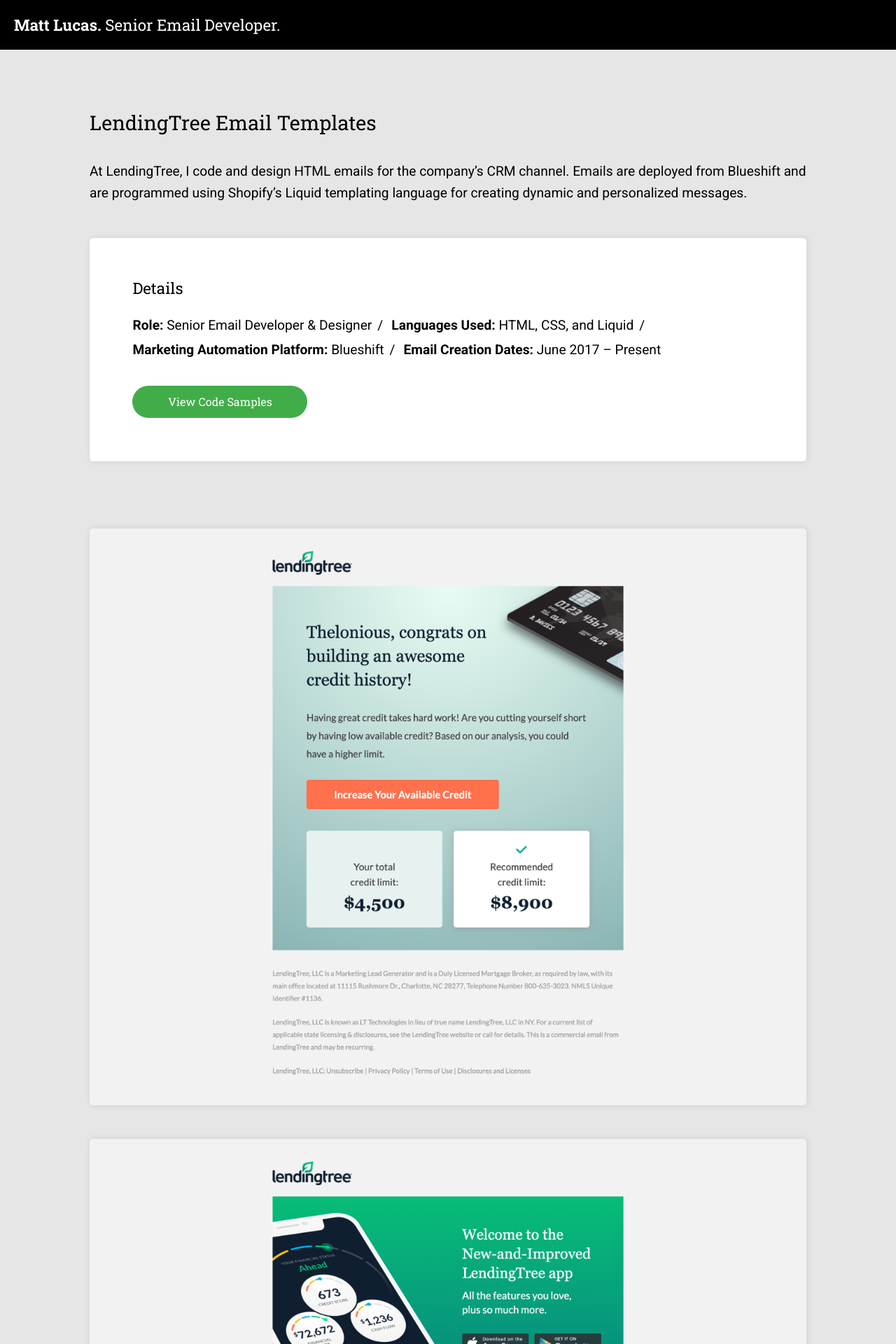
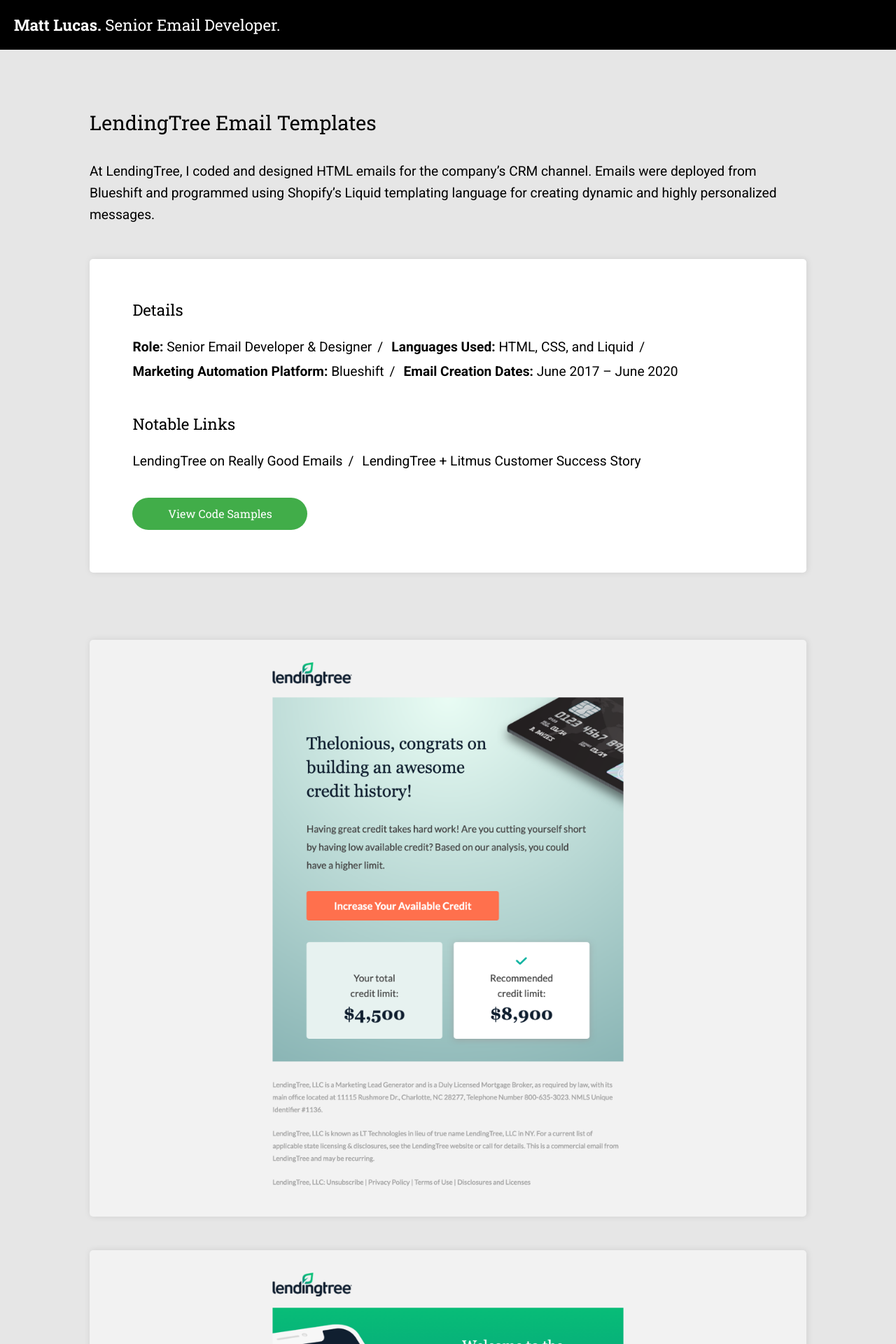
Before and after one commit to mattdavidlucas/mattdavidlucas.github.io, a Jekyll site: the page built from lendingtree-email-templates.html, in a window 1280 px wide. Shown: the top 1920 px of the page at 70% size. Built offline with Jekyll 4.4.1, drawn with Linux system fonts in a browser that asks for light colours; nearby versions of some CDN libraries.

Commit message:
Update LendingTree portfolio page.

```diff
--- a/_sass/_layout.scss
+++ b/_sass/_layout.scss
@@ -298,6 +298,15 @@
 					}
 				}
 			}
+
+			a {
+				text-decoration: none;
+				&:visited { color: #000; }
+				&:hover {
+					color: $hoverColor;
+					text-decoration: underline;
+				}
+			}
 		}
 
 		strong {
--- a/_sass/_typography.scss
+++ b/_sass/_typography.scss
@@ -128,6 +128,8 @@
 			font-size: 1.4em;
 			margin: 0 0 1.2em;
 		}
+
+		& + ul + h4 { margin-top: 2em; }
 	}
 
 	p {
--- a/lendingtree-email-templates.html
+++ b/lendingtree-email-templates.html
@@ -2,13 +2,13 @@
 layout: page
 title: LendingTree Email Templates
 permalink: /work/lendingtree-email-templates/
-details: "<strong>Role:</strong> Senior Email Developer &amp; Designer|<strong>Languages Used:</strong> HTML, CSS, and Liquid|<strong>Marketing Automation Platform:</strong> Blueshift|<strong>Email Creation Dates:</strong> June 2017 &ndash; Present"
+details: "<strong>Role:</strong> Senior Email Developer &amp; Designer|<strong>Languages Used:</strong> HTML, CSS, and Liquid|<strong>Marketing Automation Platform:</strong> Blueshift|<strong>Email Creation Dates:</strong> June 2017 &ndash; June 2020"
 ---
 
 {% assign project_details = page.details | split: "|" %}
 
 <article id="portfolio_single" class="lendingtree">
-	<p>At LendingTree, I code and design HTML emails for the company&rsquo;s CRM channel. Emails are deployed from Blueshift and are programmed using Shopify&rsquo;s Liquid templating language for creating dynamic and personalized messages.</p>
+	<p>At LendingTree, I coded and designed HTML emails for the company&rsquo;s CRM channel. Emails were deployed from Blueshift and programmed using Shopify&rsquo;s Liquid templating language for creating dynamic and highly personalized messages.</p>
 
 	<section class="details">
 		<h4>Details</h4>
@@ -17,6 +17,13 @@
 			{% for detail in project_details %}
 			<li>{{detail}}</li>
 			{% endfor %}
+		</ul>
+
+		<h4>Notable Links</h4>
+
+		<ul>
+			<li><a href="https://reallygoodemails.com/lendingtree/" target="_blank">LendingTree on Really Good Emails</a></li>
+			<li><a href="https://www.litmus.com/customers/lending-tree/" target="_blank">LendingTree + Litmus Customer Success Story</a></li>
 		</ul>
 
 		<a href="https://github.com/mattdavidlucas/email-samples/tree/master/lendingtree-email" class="cta" target="_blank">View Code Samples</a>
```
